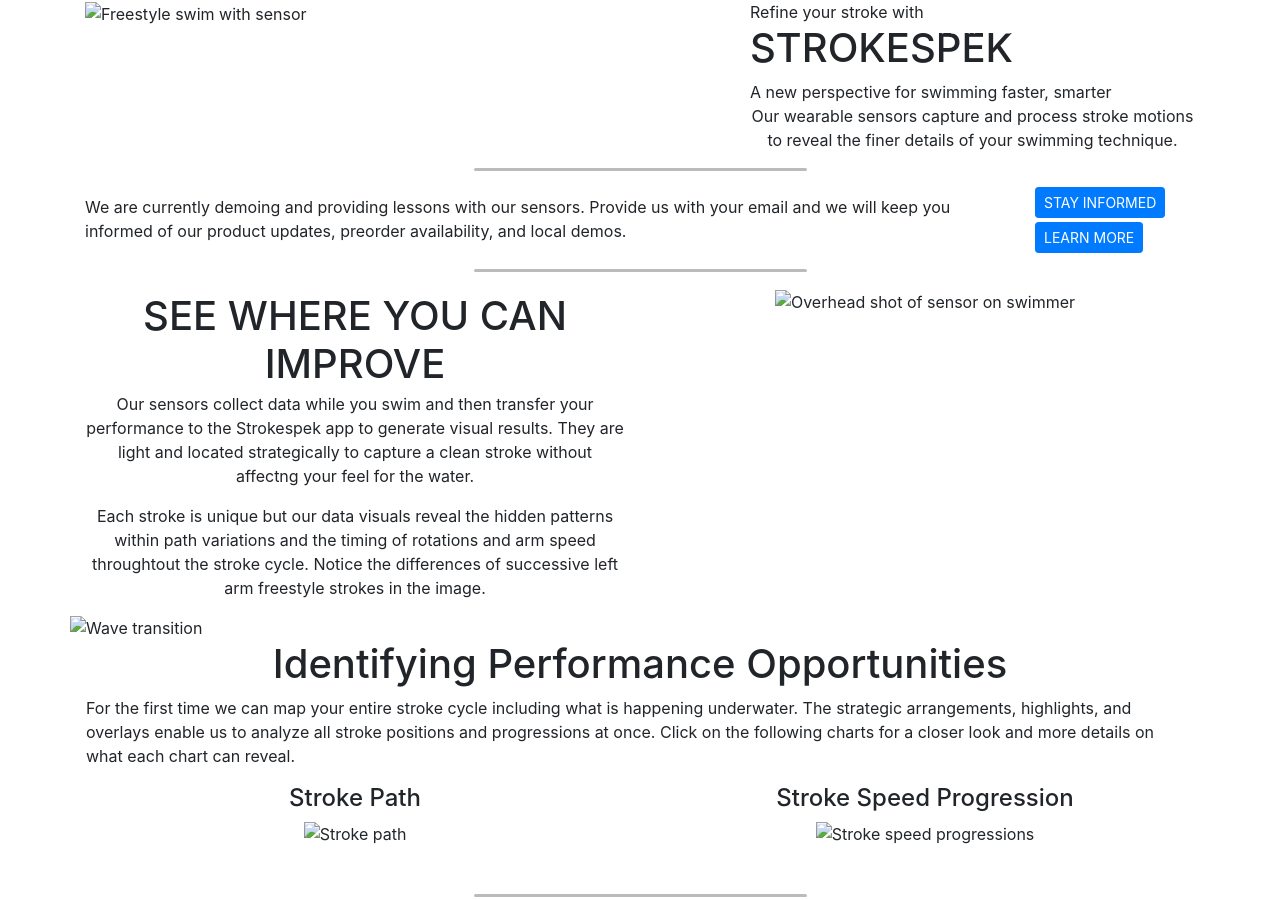
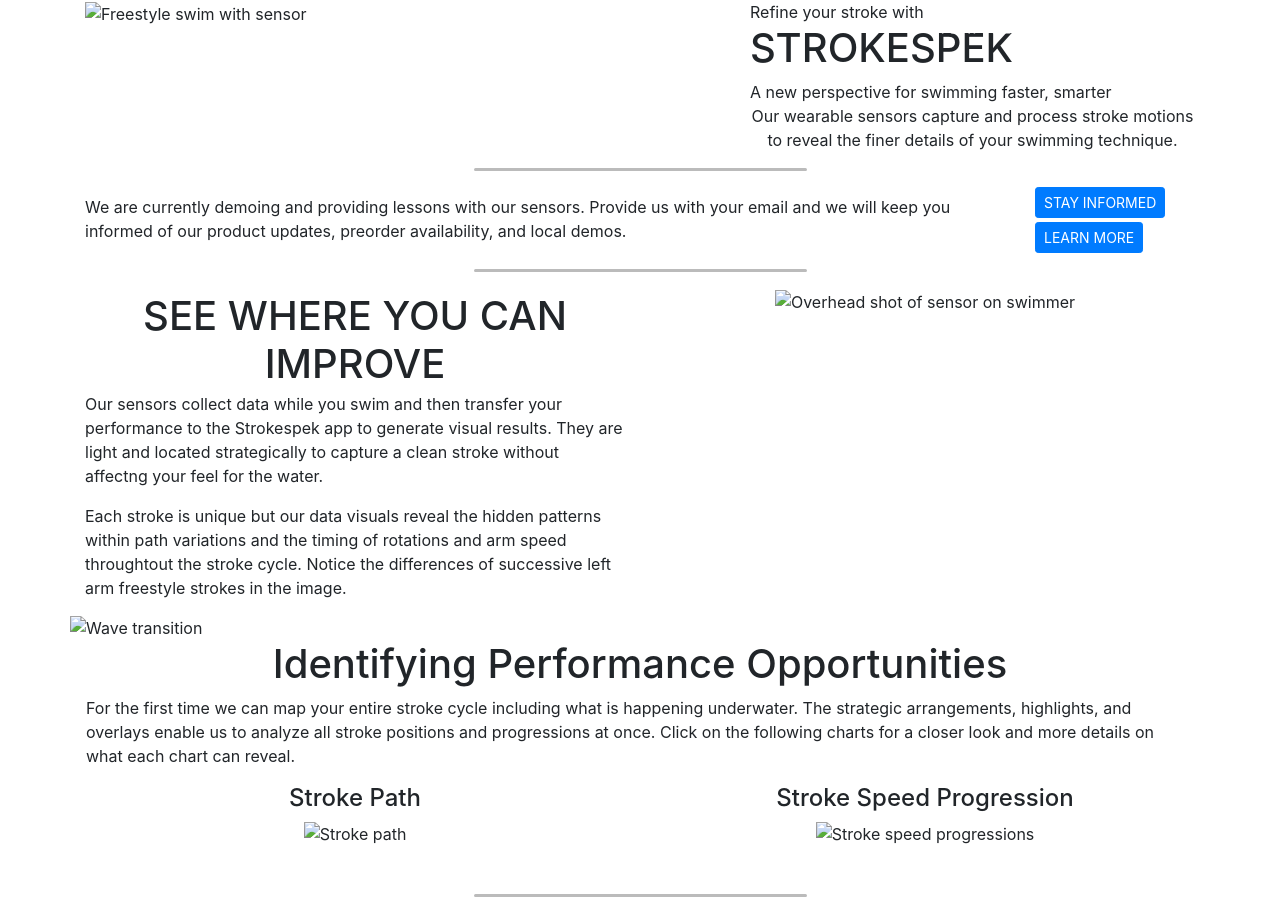
Before and after one commit to morphwear/strokespek, a Jekyll site: the page built from index.md, in a window 1280 px wide and 900 px high. Built offline with Jekyll 4.4.1, drawn with Linux system fonts in a browser that asks for light colours; nearby versions of some CDN libraries; some web fonts are replaced; library files that are not in the unit come from our copies; comment, search, counter and statistics services are not loaded.

Commit message:
Update home.html

```diff
--- a/_layouts/home.html
+++ b/_layouts/home.html
@@ -40,8 +40,8 @@
   <div class="container">
     <!-- Feature 1 -->
     <div class="row">
-      <div class="col-md-6 text-center">
-	<div class="gradient-standout feature-heading">
+      <div class="col-md-6">
+	<div class="gradient-standout text-center feature-heading">
 	  <h1 class="text-gradient text-uppercase my-1">{{  site.data.home.features.one.heading  }}</h1>
 	</div>
 	<div>
```
